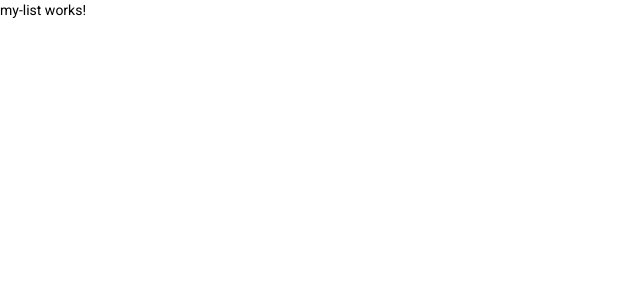
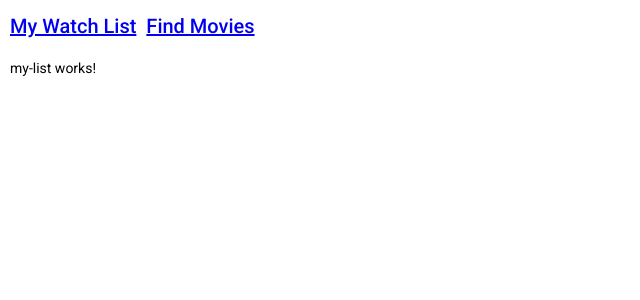
Before and after one commit to shikwambana/my-watch-list, an Angular app: page / in a window 1280 px wide. Shown: the top 300 px of the page, without its empty margins (0-640 px from the left). Built offline with nearby package versions, Linux system fonts and the light colour scheme.

Commit message:
added flex layout

```diff
--- a/package.json
+++ b/package.json
@@ -15,6 +15,7 @@
     "@angular/common": "~13.3.0",
     "@angular/compiler": "~13.3.0",
     "@angular/core": "~13.3.0",
+    "@angular/flex-layout": "^13.0.0-beta.38",
     "@angular/forms": "~13.3.0",
     "@angular/material": "^13.3.9",
     "@angular/platform-browser": "~13.3.0",
--- a/src/app/app.component.html
+++ b/src/app/app.component.html
@@ -1 +1,14 @@
-<router-outlet></router-outlet>
+<div style="margin: 10px">
+  <div fxLayout="row" fxLayoutAlign="start center" fxLayoutGap="10px">
+    <div>
+     <a href="/"><h2>My Watch List</h2> </a>
+    </div>
+    <div>
+      <a href="/find"><h2>Find Movies</h2></a>
+    </div>
+  </div>
+  <div>
+    <router-outlet></router-outlet>
+  </div>
+
+</div>
--- a/src/app/app.module.ts
+++ b/src/app/app.module.ts
@@ -2,6 +2,7 @@ import { NgModule } from '@angular/core';
 import { BrowserModule } from '@angular/platform-browser';
 
 import { RouterModule } from '@angular/router';
+import { FlexLayoutModule } from "@angular/flex-layout";
 import { AppComponent } from './app.component';
 import { BrowserAnimationsModule } from '@angular/platform-browser/animations';
 import { ServiceWorkerModule } from '@angular/service-worker';
@@ -26,7 +27,8 @@ import { MyListComponent } from './components/my-list/my-list.component';
       registrationStrategy: 'registerWhenStable:30000'
     }),
     AppRoutingModule,
-    RouterModule
+    RouterModule,
+    FlexLayoutModule
   ],
   providers: [],
   bootstrap: [AppComponent]
```
Also changed, not shown: 1 other file (tests, documents, lock files or other folders).
